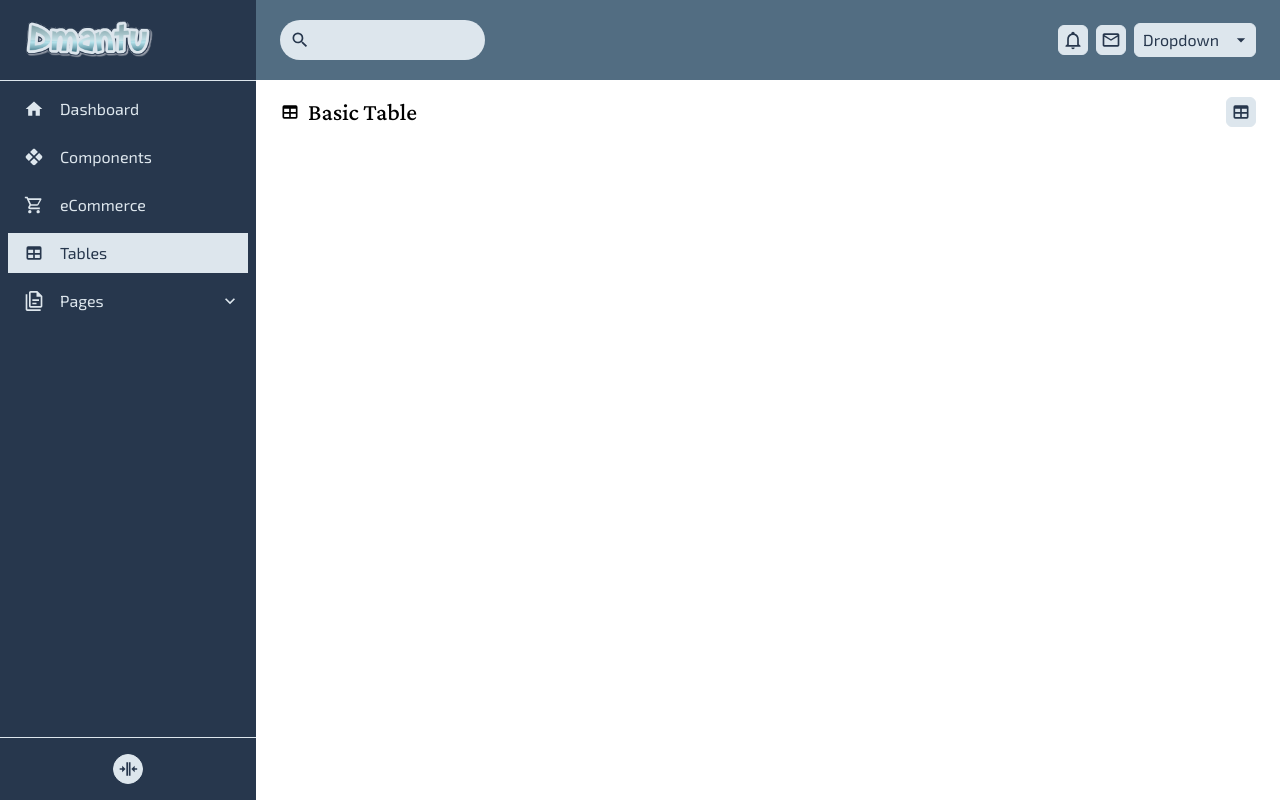
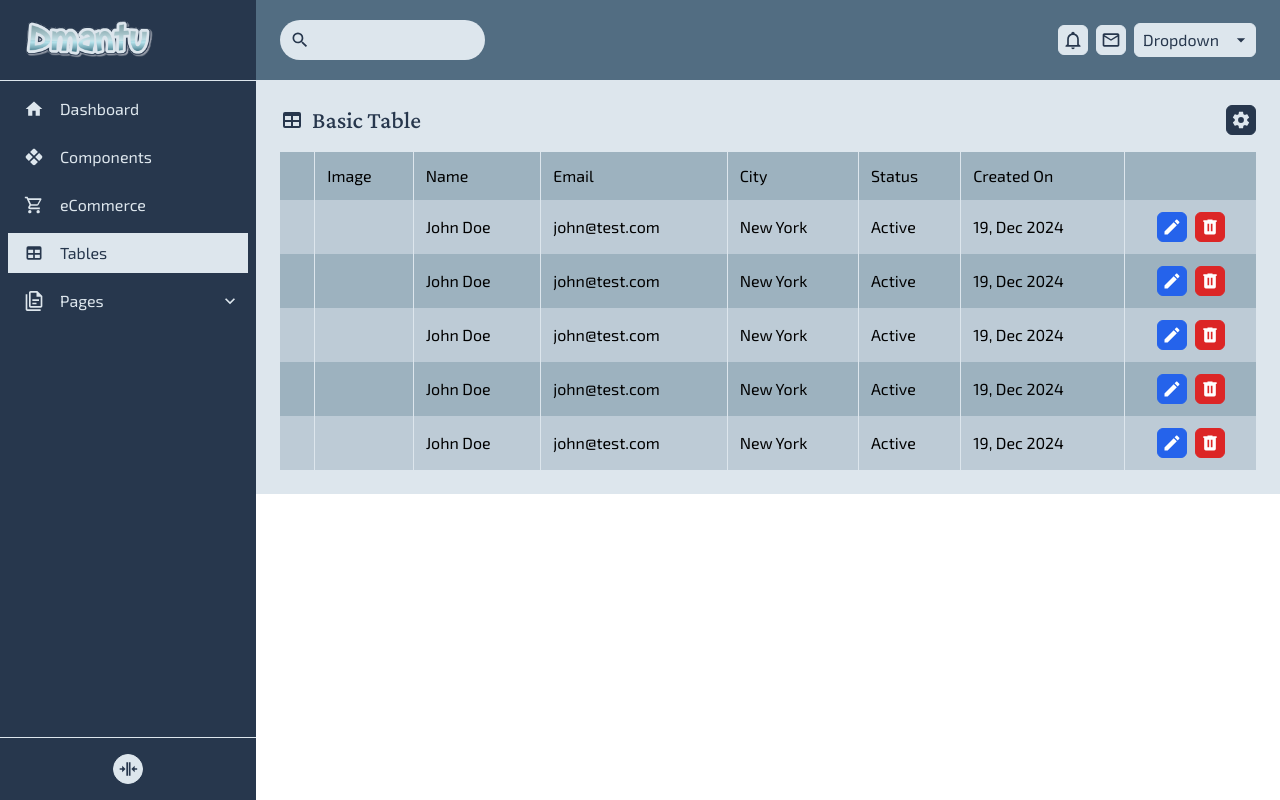
Before and after one commit to vishalkanani99/dmantu-admin, a Vue app: page /tables in a window 1280 px wide. Built offline with nearby package versions, Linux system fonts and the light colour scheme.

Commit message:
added: table style

```diff
--- a/src/App.vue
+++ b/src/App.vue
@@ -106,16 +106,17 @@ const toggleDropdownSideBar = (item) => {
         <h2>{{ dropdownItem.label }}</h2>
       </template>
     </SideBarMenu>
-    <div
+    <section
       :class="[
         isCompactSidebar ? 'md:ml-24' : 'md:ml-64',
-        'mt-20',
+        'mt-20 p-6',
+        'bg-theme-100',
         'transition-all',
         'overflow-y-auto',
       ]"
     >
       <RouterView />
-    </div>
+    </section>
     <OverLayer v-model="showOverLayer" @close="showSideBar = false" />
   </div>
 </template>
--- a/src/assets/css/app.css
+++ b/src/assets/css/app.css
@@ -1,3 +1,4 @@
+@import '@/assets/css/table.css';
 @tailwind base;
 @tailwind utilities;
 
--- /dev/null
+++ b/src/assets/css/table.css
@@ -0,0 +1,54 @@
+@tailwind base;
+
+@layer base {
+  table {
+    @apply w-full bg-theme-300;
+  }
+
+  thead {
+    @apply hidden lg:table-header-group;
+  }
+
+  tr {
+    @apply max-w-full block relative border-b-4 border-theme-100
+      lg:table-row lg:border-b-0;
+  }
+
+  tr:last-child {
+    @apply border-b-0;
+  }
+
+  td:not(:first-child) {
+    @apply lg:border-l lg:border-t-0 lg:border-r-0 lg:border-b-0 lg:border-theme-100;
+  }
+
+  th {
+    @apply lg:text-left lg:p-3;
+  }
+
+  td {
+    @apply flex flex-col xs:flex-row justify-center xs:justify-between items-center text-right py-3 px-4 align-top border-b border-theme-100
+      lg:table-cell lg:text-left lg:p-3 lg:align-middle lg:border-b-0;
+  }
+
+  td:last-child {
+    @apply border-b-0;
+  }
+
+  tbody tr, tbody tr:nth-child(odd) {
+    @apply lg:hover:bg-theme-600/50 lg:hover:text-theme-100;
+  }
+
+  tbody tr:nth-child(odd) {
+    @apply lg:bg-theme-100/50;
+  }
+
+  td:before {
+    content: attr(data-label);
+    @apply font-semibold pr-3 text-left lg:hidden;
+  }
+
+  td.action {
+    @apply flex justify-center items-center space-x-2;
+  }
+}
--- a/src/components/SectionTitle.vue
+++ b/src/components/SectionTitle.vue
@@ -14,9 +14,9 @@ const emit = defineEmits(['btnClick']);
 </script>
 
 <template>
-  <section class="flex justify-between items-center px-6 py-4">
+  <section class="flex justify-between items-center text-theme-900">
     <div class="flex justify-start items-center">
-      <Icon v-if="iconPath" :path="iconPath" />
+      <Icon v-if="iconPath" :path="iconPath" :size="24" />
       <h2 v-if="title" :class="{'pl-2': iconPath}">{{ title }}</h2>
     </div>
     <Button
--- a/src/pages/tables.vue
+++ b/src/pages/tables.vue
@@ -1,15 +1,97 @@
 <script setup>
-import { mdiTable } from '@mdi/js';
+import { mdiTable, mdiCog, mdiTrashCan, mdiPencil } from '@mdi/js';
 import SectionTitle from '../components/SectionTitle.vue';
+import Button from '../components/Button.vue';
 
 </script>
 <template>
-  <div>
+  <div class="space-y-4">
     <SectionTitle
       title="Basic Table"
       :iconPath="mdiTable"
-      :btnIconPath="mdiTable"
-      btnColor="theme-light"
+      :btnIconPath="mdiCog"
+      btnColor="theme-dark"
     />
+    <table>
+      <thead>
+        <tr>
+          <td></td>
+          <td>Image</td>
+          <td>Name</td>
+          <td>Email</td>
+          <td>City</td>
+          <td>Status</td>
+          <td>Created On</td>
+          <td></td>
+        </tr>
+      </thead>
+      <tbody>
+        <tr>
+          <td></td>
+          <td data-label="Image"></td>
+          <td data-label="Name">John Doe</td>
+          <td data-label="Email">john@test.com</td>
+          <td data-label="City">New York</td>
+          <td data-label="Status">Active</td>
+          <td data-label="Created On">19, Dec 2024</td>
+          <td class="action">
+            <Button :iconPath="mdiPencil" color="info" ></Button>
+            <Button :iconPath="mdiTrashCan" color="danger" ></Button>
+          </td>
+        </tr>
+        <tr>
+          <td></td>
+          <td data-label="Image"></td>
+          <td data-label="Name">John Doe</td>
+          <td data-label="Email">john@test.com</td>
+          <td data-label="City">New York</td>
+          <td data-label="Status">Active</td>
+          <td data-label="Created On">19, Dec 2024</td>
+          <td class="action">
+            <Button :iconPath="mdiPencil" color="info" ></Button>
+            <Button :iconPath="mdiTrashCan" color="danger" ></Button>
+          </td>
+        </tr>
+        <tr>
+          <td></td>
+          <td data-label="Image"></td>
+          <td data-label="Name">John Doe</td>
+          <td data-label="Email">john@test.com</td>
+          <td data-label="City">New York</td>
+          <td data-label="Status">Active</td>
+          <td data-label="Created On">19, Dec 2024</td>
+          <td class="action">
+            <Button :iconPath="mdiPencil" color="info" ></Button>
+            <Button :iconPath="mdiTrashCan" color="danger" ></Button>
+          </td>
+        </tr>
+        <tr>
+          <td></td>
+          <td data-label="Image"></td>
+          <td data-label="Name">John Doe</td>
+          <td data-label="Email">john@test.com</td>
+          <td data-label="City">New York</td>
+          <td data-label="Status">Active</td>
+          <td data-label="Created On">19, Dec 2024</td>
+          <td class="action">
+            <Button :iconPath="mdiPencil" color="info" ></Button>
+            <Button :iconPath="mdiTrashCan" color="danger" ></Button>
+          </td>
+        </tr>
+        <tr>
+          <td></td>
+          <td data-label="Image"></td>
+          <td data-label="Name">John Doe</td>
+          <td data-label="Email">john@test.com</td>
+          <td data-label="City">New York</td>
+          <td data-label="Status">Active</td>
+          <td data-label="Created On">19, Dec 2024</td>
+          <td class="action">
+            <Button :iconPath="mdiPencil" color="info" ></Button>
+            <Button :iconPath="mdiTrashCan" color="danger" ></Button>
+          </td>
+        </tr>
+      </tbody>
+    </table>
   </div>
 </template>
```
